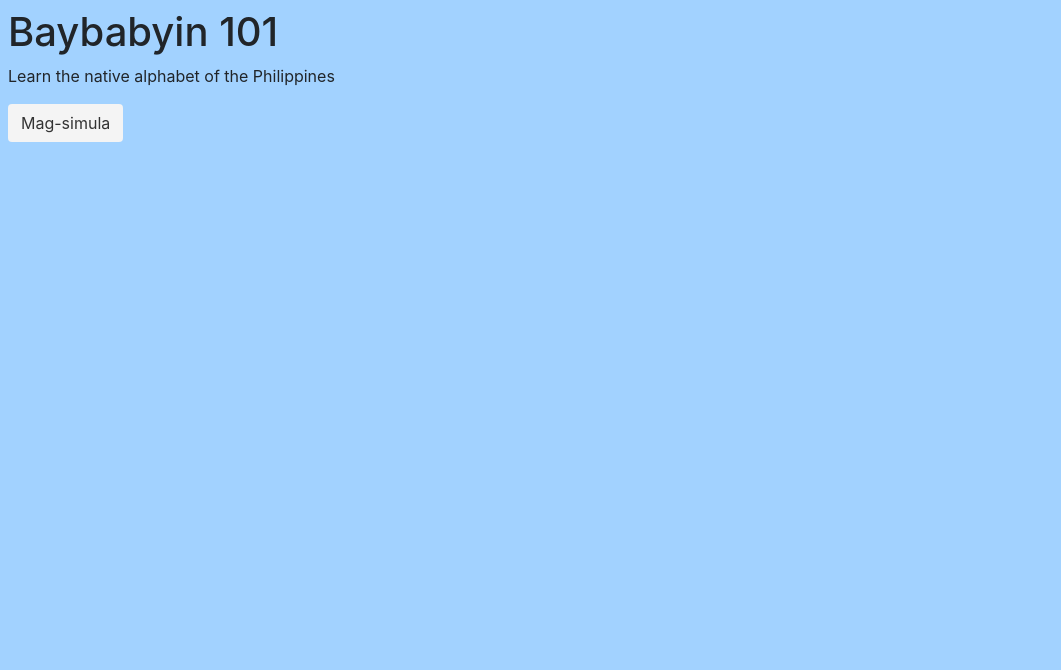
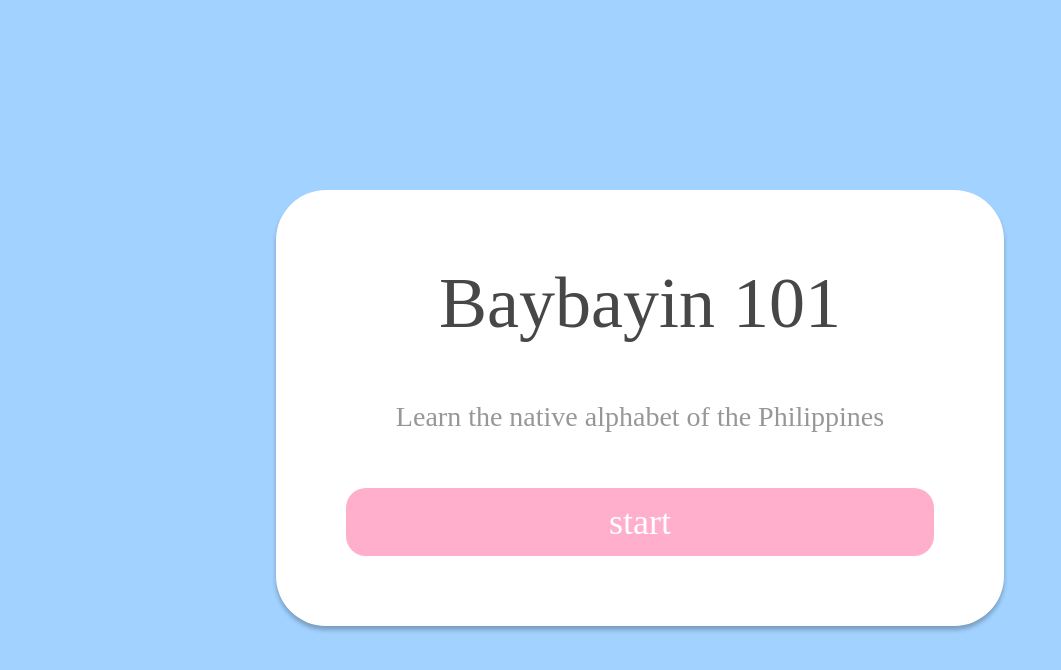
Before and after one commit to ryanzoleta/baybayin-quiz, a Svelte app: page / in a window 1280 px wide. Shown: the top 670 px of the page, without its empty margins (0-1061 px from the left). Built offline with nearby package versions, Linux system fonts and the light colour scheme.

Commit message:
Style landing page

```diff
--- a/src/App.svelte
+++ b/src/App.svelte
@@ -15,6 +15,11 @@
     body {
       background-color: #a2d2ff;
     }
+
+    @font-face {
+      font-family: arial-rounded;
+      src: url(fonts/arial-rounded.ttf);
+    }
   </style>
 </svelte:head>
 
--- a/src/components/LinkButton.svelte
+++ b/src/components/LinkButton.svelte
@@ -6,5 +6,12 @@
 <button type="button" class="btn" on:click={handleClick}>{text}</button>
 
 <style>
-  /* your styles go here */
+  button {
+    width: 100%;
+    background-color: #ffafcc;
+    font-size: 36px;
+    border-radius: 20px;
+    color: white;
+    font-family: 'Arial Rounded MT Bold';
+  }
 </style>
--- a/src/views/LandingView.svelte
+++ b/src/views/LandingView.svelte
@@ -5,11 +5,48 @@
 </script>
 
 <main>
-  <h1>Baybabyin 101</h1>
-  <p>Learn the native alphabet of the Philippines</p>
-  <LinkButton text="Mag-simula" handleClick={handleClickStart} />
+  <div
+    class="container d-flex flex-column min-vh-100 justify-content-center align-items-center"
+  >
+    <div class="row ">
+      <div class="col title-box">
+        <h1>Baybayin 101</h1>
+        <p>Learn the native alphabet of the Philippines</p>
+        <LinkButton text="start" handleClick={handleClickStart} />
+      </div>
+    </div>
+  </div>
 </main>
 
 <style>
-  /* your styles go here */
+  .title-box {
+    background-color: white;
+    border-radius: 50px;
+    padding: 70px;
+    box-shadow: 0px 4px 4px rgba(0, 0, 0, 0.25);
+  }
+
+  .container {
+    height: 100vh;
+  }
+
+  h1 {
+    margin-bottom: 50px;
+    font-size: 72px;
+    color: #474747;
+  }
+
+  p {
+    margin-bottom: 50px;
+    font-size: 28px;
+    color: #979797;
+    padding-left: 50px;
+    padding-right: 50px;
+  }
+
+  h1,
+  p {
+    text-align: center;
+    font-family: 'Arial Rounded MT Bold';
+  }
 </style>
```
Also changed, not shown: public/fonts/arial-rounded.ttf (added).
